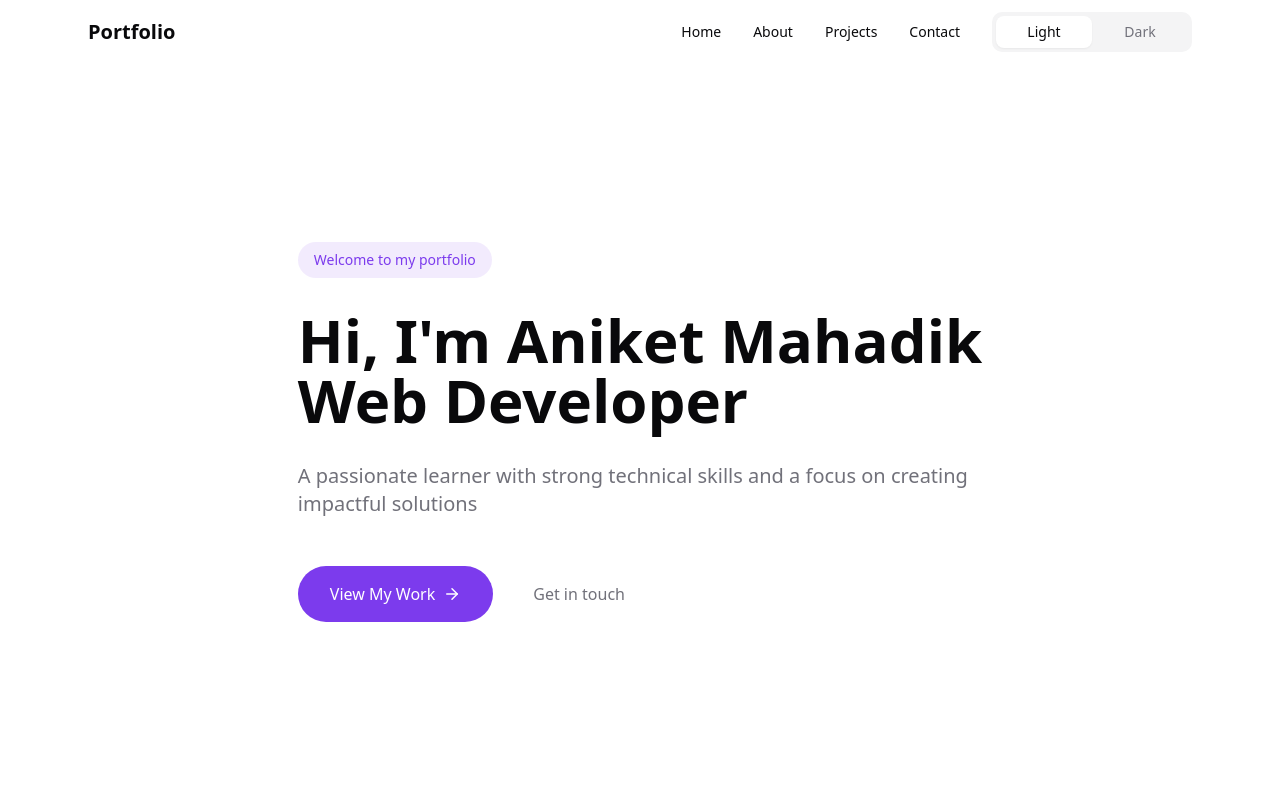
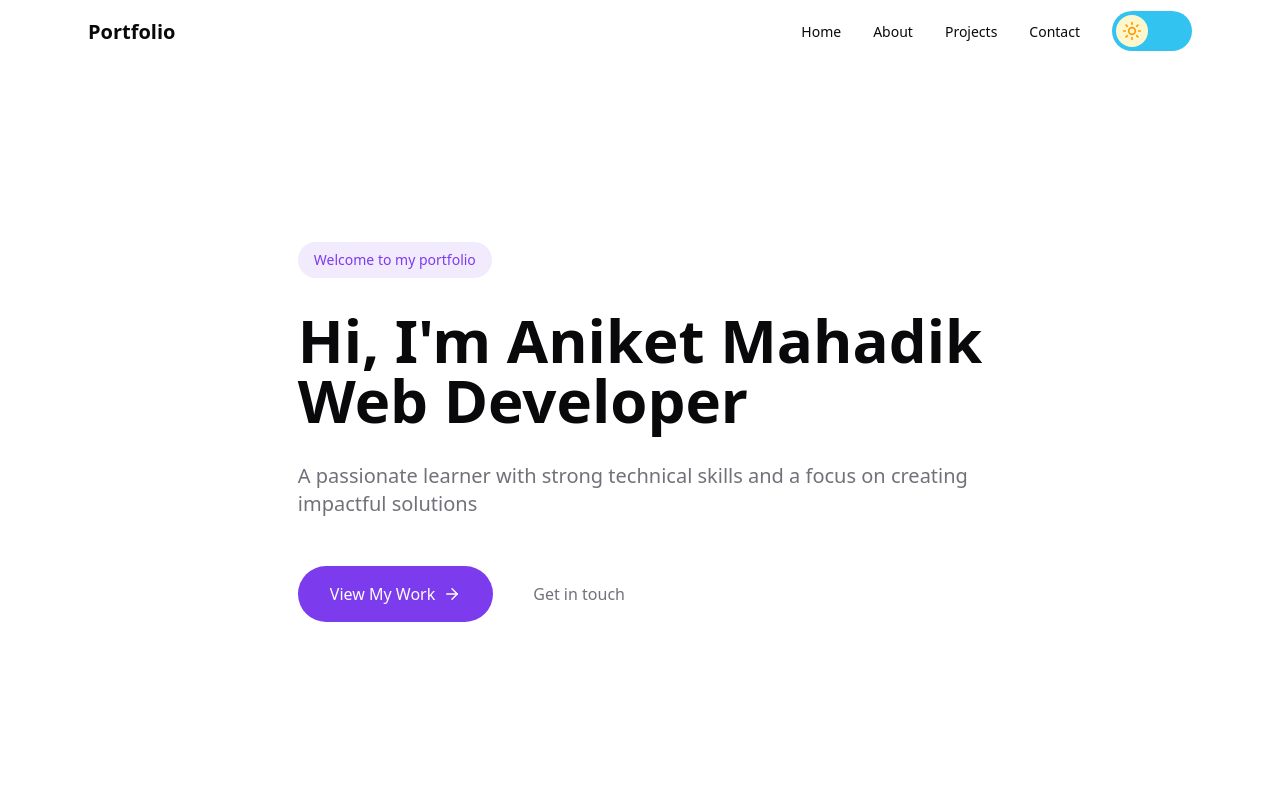
Before and after one commit to tigxaniket/portfolio, a React (Vite) app: page / in a window 1280 px wide. Shown: the top 800 px of the page. Built offline with nearby package versions, Linux system fonts and the light colour scheme.

Commit message:
Implement sun/moon toggle switch
This commit implements a toggle switch with a sun and moon design to control dark/light mode.  The switch will visually represent day and night.

```diff
--- a/src/components/Navbar.tsx
+++ b/src/components/Navbar.tsx
@@ -1,7 +1,6 @@
 
 import { useState, useEffect } from 'react';
-import { Menu, X } from 'lucide-react';
-import { Tabs, TabsList, TabsTrigger } from "@/components/ui/tabs";
+import { Menu, X, Sun, Moon } from 'lucide-react';
 
 const Navbar = () => {
   const [isScrolled, setIsScrolled] = useState(false);
@@ -23,6 +22,10 @@ const Navbar = () => {
       document.documentElement.classList.remove('dark');
     }
   }, [theme]);
+
+  const toggleTheme = () => {
+    setTheme(theme === 'light' ? 'dark' : 'light');
+  };
 
   const scrollTo = (id: string) => {
     const element = document.getElementById(id);
@@ -48,12 +51,41 @@ const Navbar = () => {
                 {item}
               </button>
             ))}
-            <Tabs defaultValue={theme} onValueChange={setTheme} className="w-[200px]">
-              <TabsList className="grid w-full grid-cols-2">
-                <TabsTrigger value="light">Light</TabsTrigger>
-                <TabsTrigger value="dark">Dark</TabsTrigger>
-              </TabsList>
-            </Tabs>
+
+            <div className="relative">
+              <button
+                onClick={toggleTheme}
+                className={`w-20 h-10 rounded-full p-1 transition-colors duration-200 relative overflow-hidden ${
+                  theme === 'dark'
+                    ? 'bg-[#1A1F2C]'
+                    : 'bg-[#33C3F0]'
+                }`}
+                aria-label="Toggle theme"
+              >
+                <span
+                  className={`absolute inset-0 transition-opacity duration-200 ${
+                    theme === 'dark' ? 'opacity-100' : 'opacity-0'
+                  }`}
+                >
+                  {/* Stars background for dark mode */}
+                  <span className="absolute top-1 left-2 w-1 h-1 bg-white rounded-full" />
+                  <span className="absolute top-3 left-6 w-1 h-1 bg-white rounded-full" />
+                  <span className="absolute top-2 right-3 w-1 h-1 bg-white rounded-full" />
+                </span>
+
+                <div
+                  className={`w-8 h-8 rounded-full transform transition-transform duration-200 relative z-10 ${
+                    theme === 'dark' ? 'translate-x-10 bg-[#9b87f5]' : 'translate-x-0 bg-[#FEF7CD]'
+                  }`}
+                >
+                  {theme === 'dark' ? (
+                    <Moon className="w-5 h-5 text-white absolute top-1/2 left-1/2 -translate-x-1/2 -translate-y-1/2" />
+                  ) : (
+                    <Sun className="w-5 h-5 text-[#FF9900] absolute top-1/2 left-1/2 -translate-x-1/2 -translate-y-1/2" />
+                  )}
+                </div>
+              </button>
+            </div>
           </div>
 
           <button
@@ -78,12 +110,40 @@ const Navbar = () => {
                 {item}
               </button>
             ))}
-            <Tabs defaultValue={theme} onValueChange={setTheme} className="w-full">
-              <TabsList className="grid w-full grid-cols-2">
-                <TabsTrigger value="light">Light</TabsTrigger>
-                <TabsTrigger value="dark">Dark</TabsTrigger>
-              </TabsList>
-            </Tabs>
+            <div className="flex justify-center py-2">
+              <button
+                onClick={toggleTheme}
+                className={`w-20 h-10 rounded-full p-1 transition-colors duration-200 relative overflow-hidden ${
+                  theme === 'dark'
+                    ? 'bg-[#1A1F2C]'
+                    : 'bg-[#33C3F0]'
+                }`}
+                aria-label="Toggle theme"
+              >
+                <span
+                  className={`absolute inset-0 transition-opacity duration-200 ${
+                    theme === 'dark' ? 'opacity-100' : 'opacity-0'
+                  }`}
+                >
+                  {/* Stars background for dark mode */}
+                  <span className="absolute top-1 left-2 w-1 h-1 bg-white rounded-full" />
+                  <span className="absolute top-3 left-6 w-1 h-1 bg-white rounded-full" />
+                  <span className="absolute top-2 right-3 w-1 h-1 bg-white rounded-full" />
+                </span>
+
+                <div
+                  className={`w-8 h-8 rounded-full transform transition-transform duration-200 relative z-10 ${
+                    theme === 'dark' ? 'translate-x-10 bg-[#9b87f5]' : 'translate-x-0 bg-[#FEF7CD]'
+                  }`}
+                >
+                  {theme === 'dark' ? (
+                    <Moon className="w-5 h-5 text-white absolute top-1/2 left-1/2 -translate-x-1/2 -translate-y-1/2" />
+                  ) : (
+                    <Sun className="w-5 h-5 text-[#FF9900] absolute top-1/2 left-1/2 -translate-x-1/2 -translate-y-1/2" />
+                  )}
+                </div>
+              </button>
+            </div>
           </div>
         </div>
       )}
```
